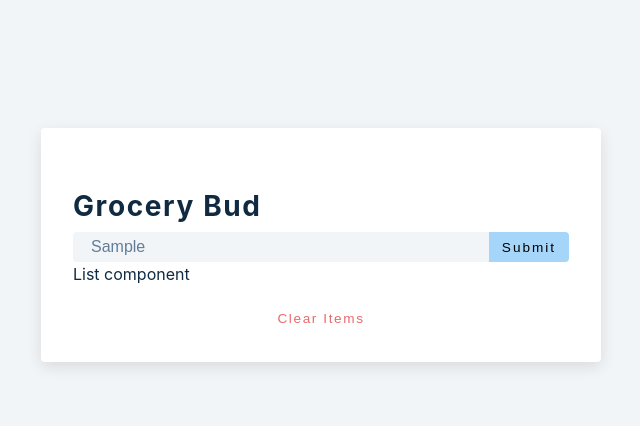
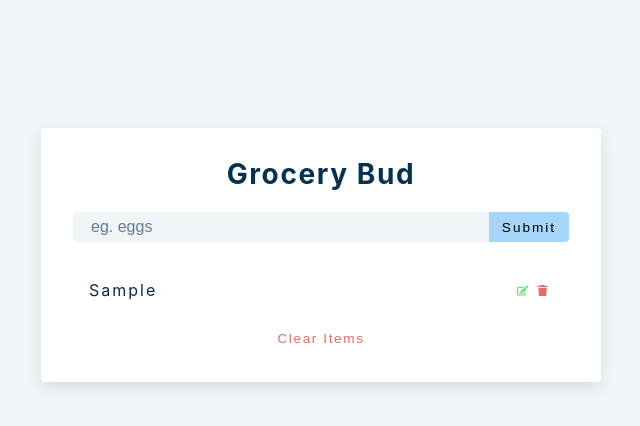
Before and after one commit to MouhaDiouf/groceries, a React (Create React App) app: page / in a window 1280 px wide. Both pictures are taken after typing "Sample" into the empty fields and a click on the button "Submit". Shown: the top 426 px of the page, without its empty margins (319-959 px from the left). Built offline with nearby package versions, Linux system fonts and the light colour scheme.

Commit message:
Show the grocery container when the list length is not zero

```diff
--- a/src/App.js
+++ b/src/App.js
@@ -11,6 +11,7 @@
   const [alert, setAlert] = useState({ show: false, msg: '', type: '' });
   const handleSubmit = (e) => {
     e.preventDefault();
+    console.log('Handle Sumbit called');
     console.log(e);
     if (!name) {
       //Display alert
@@ -23,7 +24,7 @@
         id: new Date().getTime().toString(),
         title: name,
       };
-      setList([...list, name]);
+      setList([...list, newItem]);
       setName('');
     }
   };
@@ -31,8 +32,7 @@
     <section className="section-center">
       <form className="grocery-form" onSubmit={handleSubmit}>
         {alert.show && <Alert />}
-      </form>
-      <div className="grocery-container">
+
         <h3>Grocery Bud</h3>
         <div className="form-control">
           <input
@@ -46,9 +46,13 @@
             {isEditing ? 'edit' : 'submit'}
           </button>
         </div>
-        <List />
-        <button className="clear-btn">clear items</button>
-      </div>
+      </form>
+      {list.length > 0 && (
+        <div className="grocery-container">
+          <List items={list} />
+          <button className="clear-btn">clear items</button>
+        </div>
+      )}
     </section>
   );
 }
--- a/src/List.js
+++ b/src/List.js
@@ -1,7 +1,28 @@
 import React from 'react';
+import { FaEdit, FaTrash } from 'react-icons/fa';
 
-function List() {
-  return <div>List component</div>;
+function List({ items }) {
+  console.log(items);
+  return (
+    <div className="grocery-list">
+      {items.map((item) => {
+        const { id, title } = item;
+        return (
+          <article key={id} className="grocery-item">
+            <p className="title">{title}</p>
+            <div className="btn-container">
+              <button type="button" className="edit-btn">
+                <FaEdit />
+              </button>
+              <button type="button" className="delete-btn">
+                <FaTrash />
+              </button>
+            </div>
+          </article>
+        );
+      })}
+    </div>
+  );
 }
 
 export default List;
```
Also changed, not shown: 1 other file (tests, documents, lock files or other folders).
